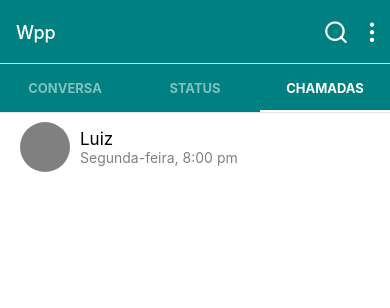
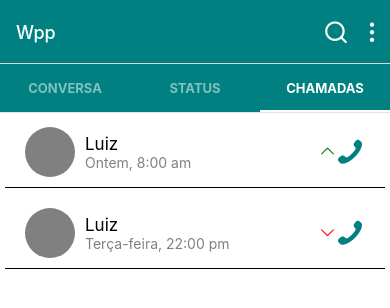
Before and after one commit to 21-mattheus/wpp-project, a React Native app: screen /chamadas in a window 390 px wide. Shown: the top 308 px of the page. Built offline with nearby package versions, Linux system fonts and the light colour scheme.

Commit message:
Inicializado

```diff
--- a/screens/Calls/Calls.tsx
+++ b/screens/Calls/Calls.tsx
@@ -1,19 +1,47 @@
+import { Entypo, Ionicons } from '@expo/vector-icons';
 import * as React from 'react';
-import { View, Text, StyleSheet } from 'react-native';
+import { View, Text, StyleSheet, Dimensions, Button } from 'react-native';
 import ProfileCard from '../../components/ProfileCard';
 
+const {width:wWidth, height:wHeight} = Dimensions.get('window');
 export interface CallsProps {
 }
 
 export function Calls (props: CallsProps) {
+
     return (
       <View style={styles.rootCalls}>
+         <View style= {styles.iconCallsContainer}>
 
-         <ProfileCard
-         title={'Luiz'}
-         subTitle={'Segunda-feira, 8:00 pm'}
-         create={false}>
-         </ProfileCard>
+          <ProfileCard
+          title={'Luiz'}
+          subTitle={'Ontem, 8:00 am'}
+          create={false}>
+          </ProfileCard>
+
+          <View style={styles.iconCalls}>
+            <Entypo name='chevron-thin-up' size={15} color='green'></Entypo>
+            <Entypo name='phone' size={30} color='teal'></Entypo>
+          </View>
+
+         </View>
+
+         <View style= {styles.iconCallsContainer}>
+
+          <ProfileCard
+          title={'Luiz'}
+          subTitle={'Terça-feira, 22:00 pm'}
+          create={false}>
+          </ProfileCard>
+
+          <View style={styles.iconCalls}>
+
+            <Entypo name='chevron-thin-down' size={15} color='red'></Entypo>
+            <Entypo name='phone' size={30} color='teal'></Entypo>
+
+          </View>
+
+         </View>
 
       </View>
     );
@@ -28,4 +56,24 @@ const styles = StyleSheet.create({
     backgroundColor: '#fff',
   },
 
+  iconCalls: {
+    marginVertical: 5,
+    marginHorizontal: 5,
+    alignItems: 'center',
+    justifyContent:'space-between',
+    flexDirection:'row',
+    paddingHorizontal: 15,
+  },
+
+  iconCallsContainer: {
+    flexDirection:'row',
+    alignItems: 'center',
+    justifyContent:'space-between',
+    widht: wWidth - 20,
+    marginVertical: 5,
+    marginHorizontal: 5,
+    borderBottomWidth: StyleSheet.hairlineWidth,
+    paddingBottom: 0,
+  },
+
 })
```
